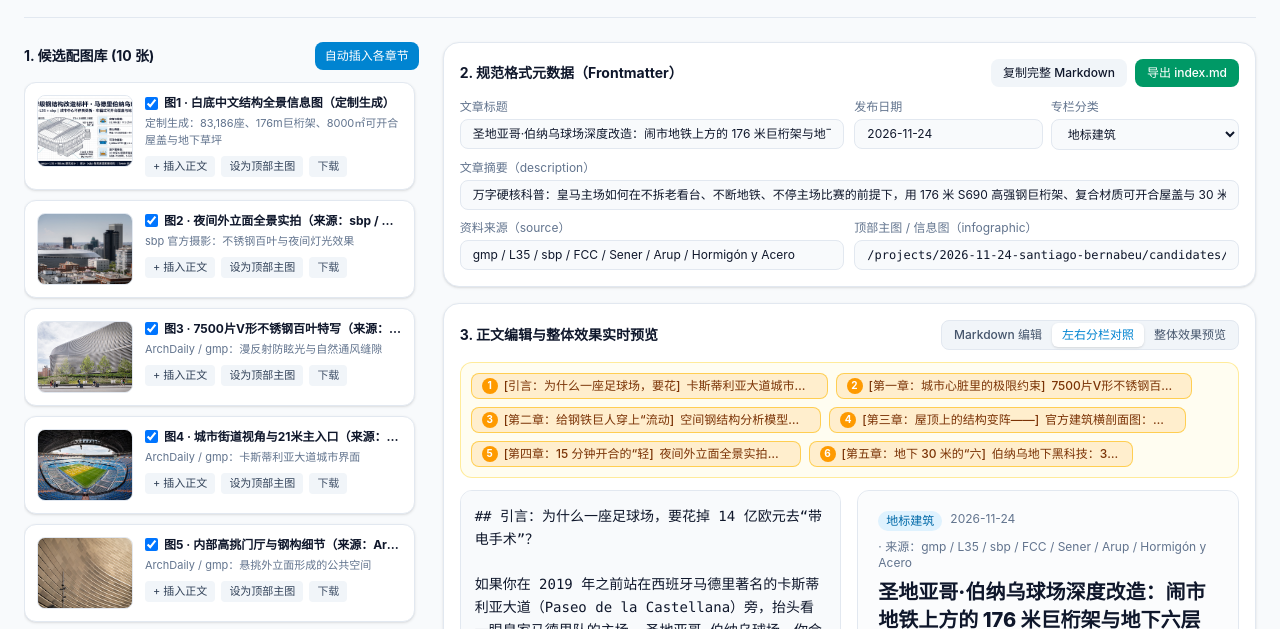
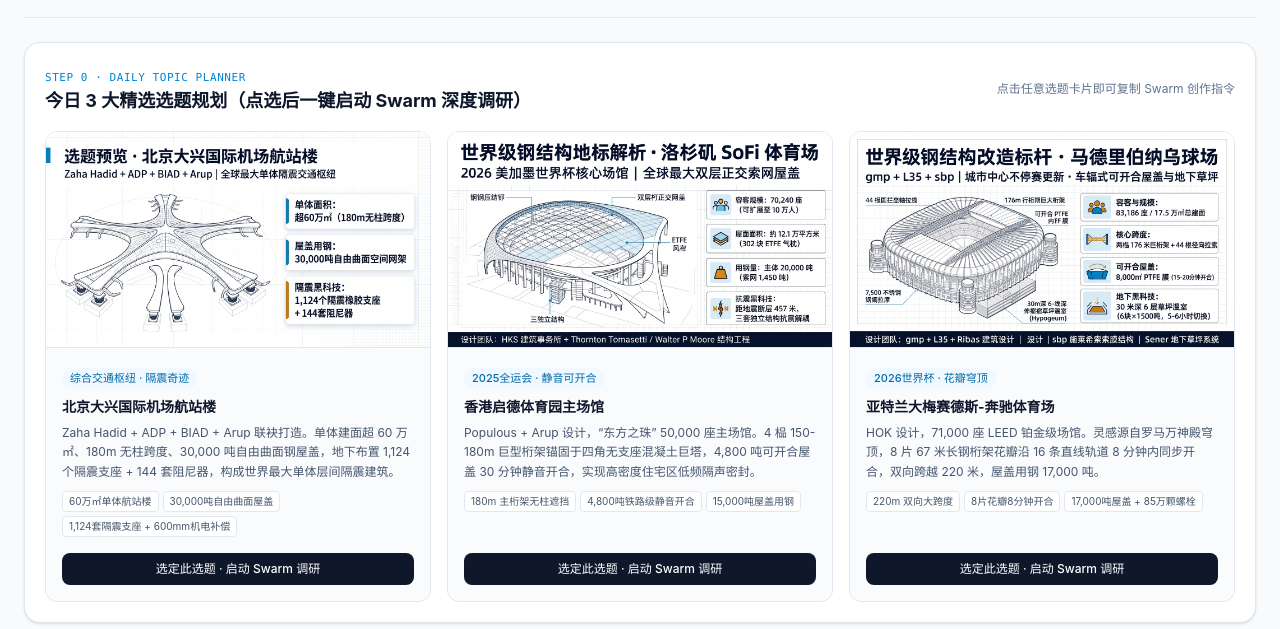
Before and after one commit to bearlove163/steel-blog, an Astro site: page /steel-blog/studio in a window 1280 px wide. Shown: the part 162-791 px from the top of the page. Built offline with nearby package versions, Linux system fonts and the light colour scheme; Astro itself is replaced by a stand-in of ours.

Commit message:
feat: add Daily 3-Topic Planner with infographic cards to /studio

```diff
--- /dev/null
+++ b/src/data/topics.json
@@ -0,0 +1,26 @@
+[
+  {
+    "id": "2026-11-25-beijing-daxing-airport",
+    "title": "北京大兴国际机场航站楼",
+    "tag": "综合交通枢纽 · 隔震奇迹",
+    "summary": "Zaha Hadid + ADP + BIAD + Arup 联袂打造。单体建面超 60 万㎡、180m 无柱跨度、30,000 吨自由曲面钢屋盖，地下布置 1,124 个隔震支座 + 144 套阻尼器，构成世界最大单体层间隔震建筑。",
+    "highlights": ["60万㎡单体航站楼", "30,000吨自由曲面屋盖", "1,124套隔震支座 + 600mm机电补偿"],
+    "image": "/projects/topics/daxing-airport.jpg"
+  },
+  {
+    "id": "2026-11-26-kai-tak-stadium",
+    "title": "香港启德体育园主场馆",
+    "tag": "2025全运会 · 静音可开合",
+    "summary": "Populous + Arup 设计，“东方之珠” 50,000 座主场馆。4 榀 150-180m 巨型桁架锚固于四角无支座混凝土巨塔，4,800 吨可开合屋盖 30 分钟静音开合，实现高密度住宅区低频隔声密封。",
+    "highlights": ["180m 主桁架无柱遮挡", "4,800吨铁路级静音开合", "15,000吨屋盖用钢"],
+    "image": "/projects/2026-11-23-sofi-stadium/infographic.jpg"
+  },
+  {
+    "id": "2026-11-27-mercedes-benz-stadium",
+    "title": "亚特兰大梅赛德斯-奔驰体育场",
+    "tag": "2026世界杯 · 花瓣穹顶",
+    "summary": "HOK 设计，71,000 座 LEED 铂金级场馆。灵感源自罗马万神殿穹顶，8 片 67 米长钢桁架花瓣沿 16 条直线轨道 8 分钟内同步开合，双向跨越 220 米，屋盖用钢 17,000 吨。",
+    "highlights": ["220m 双向大跨度", "8片花瓣8分钟开合", "17,000吨屋盖 + 85万颗螺栓"],
+    "image": "/projects/2026-11-24-santiago-bernabeu/candidates/01-infographic.jpg"
+  }
+]
--- a/src/pages/studio.astro
+++ b/src/pages/studio.astro
@@ -1,5 +1,6 @@
 ---
 import BaseLayout from '../layouts/BaseLayout.astro';
+import topics from '../data/topics.json';
 import fs from 'node:fs';
 import path from 'node:path';
 
@@ -72,6 +73,53 @@ const candidates = [
         </div>
       </div>
     </div>
+
+    <!-- Step 0: Daily 3-Topic Planner -->
+    <section class="mb-8 p-5 rounded-2xl bg-white dark:bg-slate-900 border border-slate-200 dark:border-slate-800 shadow-sm">
+      <div class="flex flex-col sm:flex-row sm:items-center justify-between gap-2 mb-4">
+        <div>
+          <span class="text-[11px] font-mono uppercase tracking-wider text-sky-600 dark:text-sky-400">STEP 0 · DAILY TOPIC PLANNER</span>
+          <h2 class="text-lg font-bold text-slate-900 dark:text-white">今日 3 大精选选题规划（点选后一键启动 Swarm 深度调研）</h2>
+        </div>
+        <span id="topic-status" class="text-xs text-slate-500 dark:text-slate-400">点击任意选题卡片即可复制 Swarm 创作指令</span>
+      </div>
+
+      <div class="grid md:grid-cols-3 gap-4">
+        {topics.map((t) => (
+          <div class="topic-card group rounded-xl border border-slate-200 dark:border-slate-800 bg-slate-50/70 dark:bg-slate-950/60 overflow-hidden flex flex-col justify-between hover:border-sky-400 transition-all">
+            <div>
+              <div class="aspect-video bg-white dark:bg-slate-900 overflow-hidden border-b border-slate-200 dark:border-slate-800">
+                <img src={`${base}${t.image}`} alt={t.title} class="w-full h-full object-cover group-hover:scale-105 transition-transform duration-300" />
+              </div>
+              <div class="p-4">
+                <span class="inline-block px-2 py-0.5 rounded-full text-[11px] font-medium bg-sky-50 dark:bg-sky-950 text-sky-700 dark:text-sky-300 mb-2">
+                  {t.tag}
+                </span>
+                <h3 class="font-bold text-sm text-slate-900 dark:text-white">{t.title}</h3>
+                <p class="mt-1.5 text-xs text-slate-600 dark:text-slate-400 leading-relaxed line-clamp-3">{t.summary}</p>
+                <div class="mt-2.5 flex flex-wrap gap-1">
+                  {t.highlights.map((h) => (
+                    <span class="px-1.5 py-0.5 rounded bg-white dark:bg-slate-900 border border-slate-200 dark:border-slate-800 text-[10px] text-slate-600 dark:text-slate-300">
+                      {h}
+                    </span>
+                  ))}
+                </div>
+              </div>
+            </div>
+            <div class="px-4 pb-4">
+              <button
+                type="button"
+                data-topic-title={t.title}
+                data-topic-id={t.id}
+                class="btn-pick-topic w-full py-2 rounded-lg bg-slate-900 hover:bg-sky-600 dark:bg-sky-600 dark:hover:bg-sky-500 text-white text-xs font-medium cursor-pointer transition-colors"
+              >
+                选定此选题 · 启动 Swarm 调研
+              </button>
+            </div>
+          </div>
+        ))}
+      </div>
+    </section>
 
     <div class="grid lg:grid-cols-12 gap-6">
       <!-- Left: Candidate Image Picker (4 cols) -->
@@ -477,6 +525,22 @@ const candidates = [
       a.click();
     });
 
+    document.querySelectorAll('.btn-pick-topic').forEach((btn) => {
+      btn.addEventListener('click', async () => {
+        const title = btn.getAttribute('data-topic-title');
+        const id = btn.getAttribute('data-topic-id');
+        const promptText = `请使用 steel-blog-workflow 工作流，针对选题【${title}】（目录：${id}）启动 3 路 Swarm 深度调研，生成白底中文信息图与本地候选图库，并撰写 1 万字科普长文放入 /studio/ 供我审稿。`;
+        try {
+          await navigator.clipboard.writeText(promptText);
+        } catch {}
+        const statusEl = document.getElementById('topic-status');
+        if (statusEl) {
+          statusEl.textContent = `已选定「${title}」并复制 Swarm 指令！直接粘贴发给 Antigravity 即可开始。`;
+          statusEl.className = 'text-xs font-semibold text-emerald-600 dark:text-emerald-400';
+        }
+      });
+    });
+
     updateAll();
   </script>
 </BaseLayout>
```
Also changed, not shown: public/projects/topics/daxing-airport.jpg (added).
